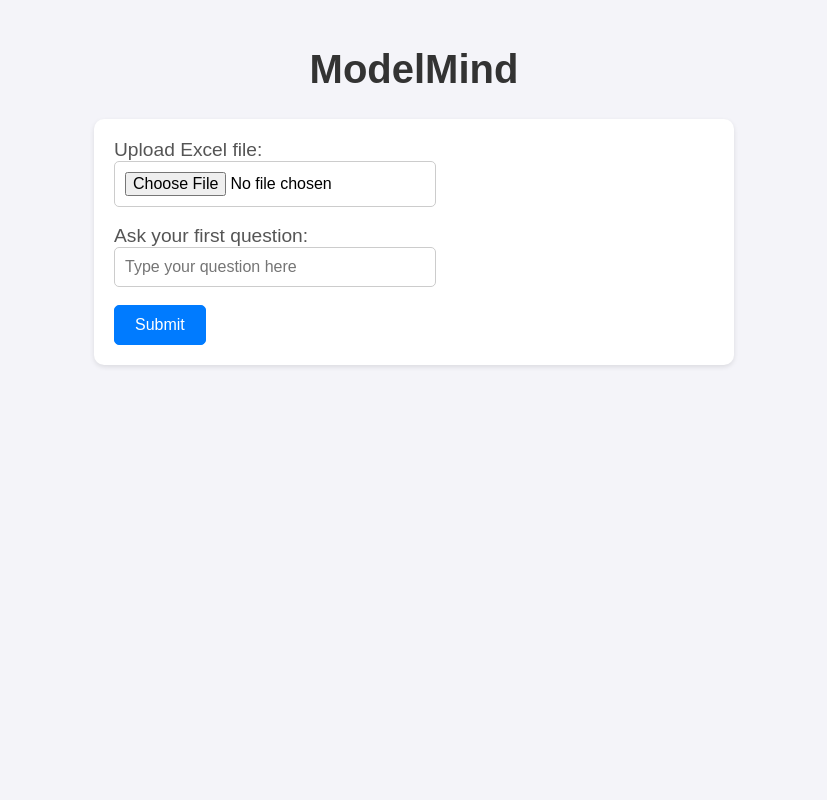
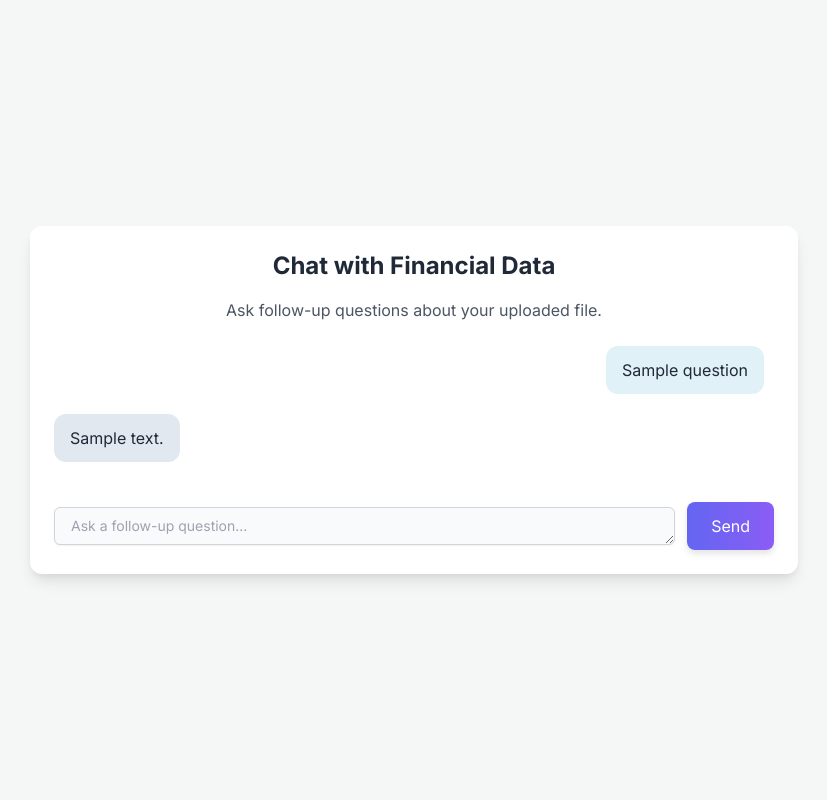
Before and after one commit to RitzCoder30/ModelMind, a Flask app: template templates/index.html in a window 1280 px wide. Shown: the whole page, without its empty margins (226-1053 px from the left). Run offline with Flask 3, Linux system fonts and the light colour scheme; the template is opened without the code that fills it: most values are stand-ins (such as "Sample title", 1, 10 or a date in 2020).

Commit message:
Update UI

```diff
--- a/templates/index.html
+++ b/templates/index.html
@@ -1,68 +1,147 @@
 <!DOCTYPE html>
 <html lang="en">
 <head>
-  <meta charset="UTF-8" />
+    <meta charset="UTF-8">
     <meta name="viewport" content="width=device-width, initial-scale=1.0">
-  <title>ModelMind - Upload & Ask</title>
+    <title>Chat with Financial Data</title>
+    <link href="https://cdn.jsdelivr.net/npm/tailwindcss@2.2.19/dist/tailwind.min.css" rel="stylesheet">
+    <link href="https://fonts.googleapis.com/css2?family=Inter:wght@400;500;600;700&display=swap" rel="stylesheet">
     <style>
         body {
-      font-family: Arial, sans-serif;
-      margin: 0;
-      padding: 20px;
-      background-color: #f4f4f9;
+            font-family: 'Inter', sans-serif;
+            background-color: #f4f7f6;
         }
-    h1 {
-      color: #333;
-      font-size: 2.5em;
-      text-align: center;
+        .card {
+            background-color: #ffffff;
+            border-radius: 0.75rem;
+            box-shadow: 0 10px 15px -3px rgba(0, 0, 0, 0.1), 0 4px 6px -2px rgba(0, 0, 0, 0.05);
         }
-    label {
-      font-size: 1.2em;
-      color: #555;
+        .chat-message-container {
+            max-height: 500px;
+            overflow-y: auto;
+            padding-right: 10px;
         }
-    input[type="file"],
-    input[type="text"] {
-      width: 300px;
-      padding: 10px;
-      font-size: 16px;
-      border-radius: 5px;
-      border: 1px solid #ccc;
+        .user-message {
+            background-color: #e0f2f7;
+            border-radius: 0.75rem;
+            padding: 0.75rem 1rem;
+            margin-bottom: 0.5rem;
+            align-self: flex-end;
         }
-    input[type="submit"] {
-      padding: 10px 20px;
-      font-size: 16px;
-      border-radius: 5px;
-      border: 1px solid #007BFF;
-      background-color: #007BFF;
+        .assistant-message {
+            background-color: #e2e8f0;
+            border-radius: 0.75rem;
+            padding: 0.75rem 1rem;
+            margin-bottom: 0.5rem;
+            align-self: flex-start;
+        }
+        .btn-primary {
+            background-image: linear-gradient(to right, #6366f1, #8b5cf6);
+            border: none;
             color: white;
+            padding: 0.75rem 1.5rem;
+            border-radius: 0.5rem;
             cursor: pointer;
+            transition: background-image 0.3s ease-in-out, transform 0.2s ease-in-out;
+            box-shadow: 0 4px 6px rgba(0, 0, 0, 0.1);
         }
-    input[type="submit"]:hover {
-      background-color: #0056b3;
-    }
-    .form-container {
-      max-width: 600px;
-      margin: 0 auto;
-      background-color: #fff;
-      padding: 20px;
-      border-radius: 10px;
-      box-shadow: 0 2px 5px rgba(0, 0, 0, 0.1);
+        .btn-primary:hover {
+            background-image: linear-gradient(to right, #4f46e5, #7c3aed);
+            transform: translateY(-2px);
+            box-shadow: 0 6px 8px rgba(0, 0, 0, 0.15);
         }
     </style>
 </head>
-<body>
-  <h1>ModelMind</h1>
+<body class="flex items-center justify-center min-h-screen p-4">
+    <div class="w-full max-w-3xl p-6 card flex flex-col">
+        <h1 class="text-2xl font-bold text-gray-800 mb-4 text-center">Chat with Financial Data</h1>
+        <p class="text-gray-600 mb-6 text-center">Ask follow-up questions about your uploaded file.</p>
 
-  <div class="form-container">
-    <form method="POST" action="/upload" enctype="multipart/form-data">
-      <label for="file">Upload Excel file:</label><br>
-      <input type="file" id="file" name="file" accept=".xls,.xlsx" required><br><br>
+        <div class="flex-grow flex flex-col justify-end">
+            <div id="chatHistory" class="chat-message-container mb-4 space-y-3">
+                <div class="flex justify-end">
+                    <div class="user-message text-gray-800">
+                        {{ question }}
+                    </div>
+                </div>
+                <div class="flex justify-start">
+                    <div class="assistant-message text-gray-800">
+                        {{ answer }}
+                    </div>
+                </div>
+            </div>
 
-      <label for="question">Ask your first question:</label><br>
-      <input type="text" id="question" name="question" placeholder="Type your question here" required><br><br>
-
-      <input type="submit" value="Submit">
+            <form id="chatForm" action="/chat" method="post" class="flex items-center space-x-3 mt-4">
+                <textarea id="questionInput" name="question" rows="1" required
+                          class="flex-grow px-4 py-2 bg-gray-50 border border-gray-300 rounded-md shadow-sm focus:ring-indigo-500 focus:border-indigo-500 sm:text-sm placeholder-gray-400"
+                          placeholder="Ask a follow-up question..."></textarea>
+                <button type="submit" class="btn-primary flex-shrink-0">Send</button>
             </form>
         </div>
+    </div>
+
+    <script>
+    const chatHistory = document.getElementById('chatHistory');
+    chatHistory.scrollTop = chatHistory.scrollHeight;
+
+    document.getElementById('chatForm').addEventListener('submit', async function(event) {
+        event.preventDefault();
+        const questionInput = document.getElementById('questionInput');
+        const question = questionInput.value.trim();
+        if (!question) return;
+
+        const userMessageDiv = document.createElement('div');
+        userMessageDiv.className = 'flex justify-end';
+        userMessageDiv.innerHTML = `<div class="user-message text-gray-800">${question}</div>`;
+        chatHistory.appendChild(userMessageDiv);
+        chatHistory.scrollTop = chatHistory.scrollHeight;
+
+        const loadingMessageDiv = document.createElement('div');
+        loadingMessageDiv.className = 'flex justify-start';
+        loadingMessageDiv.innerHTML = `<div class="assistant-message text-gray-600">Thinking...</div>`;
+        chatHistory.appendChild(loadingMessageDiv);
+        chatHistory.scrollTop = chatHistory.scrollHeight;
+
+        questionInput.value = '';
+
+        try {
+            const formData = new FormData();
+            formData.append('question', question);
+            const response = await fetch('/chat', {
+                method: 'POST',
+                body: formData
+            });
+
+            if (!response.ok) throw new Error(`HTTP error! status: ${response.status}`);
+            const htmlContent = await response.text();
+            const parser = new DOMParser();
+            const doc = parser.parseFromString(htmlContent, 'text/html');
+            const newAnswer = doc.querySelector('#chatHistory .assistant-message:last-of-type').textContent;
+
+            chatHistory.removeChild(loadingMessageDiv);
+
+            const assistantMessageDiv = document.createElement('div');
+            assistantMessageDiv.className = 'flex justify-start';
+            assistantMessageDiv.innerHTML = `<div class="assistant-message text-gray-800">${newAnswer}</div>`;
+            chatHistory.appendChild(assistantMessageDiv);
+            chatHistory.scrollTop = chatHistory.scrollHeight;
+        } catch (error) {
+            chatHistory.removeChild(loadingMessageDiv);
+            const errorMessageDiv = document.createElement('div');
+            errorMessageDiv.className = 'flex justify-start';
+            errorMessageDiv.innerHTML = `<div class="assistant-message text-red-600">Error: ${error.message}. Please try again.</div>`;
+            chatHistory.appendChild(errorMessageDiv);
+            chatHistory.scrollTop = chatHistory.scrollHeight;
+        }
+    });
+
+    // Submit form on Enter, but allow Shift+Enter for new lines
+    document.getElementById('questionInput').addEventListener('keydown', function(event) {
+        if (event.key === 'Enter' && !event.shiftKey) {
+            event.preventDefault();
+            document.getElementById('chatForm').dispatchEvent(new Event('submit', { cancelable: true }));
+        }
+    });
+</script>
 </body>
 </html>
```
Lines whose indentation alone changed are shown as unchanged.
